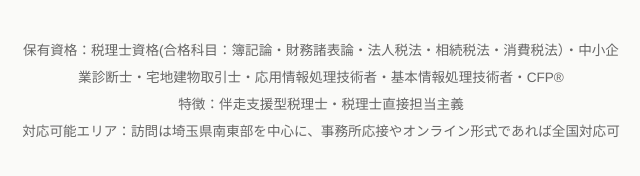
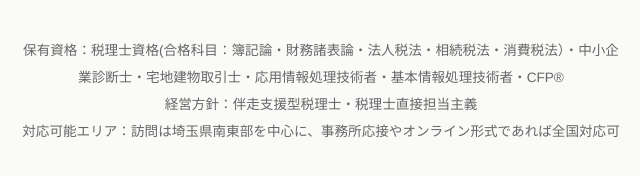
Before and after one commit to Kaz-taxoffice/kaz-taxoffice.github.io, a plain HTML site: page index.html in a window 1280 px wide. Shown: the part 680-856 px from the top of the page, 319-959 px from the left. Drawn offline with Linux system fonts and the light colour scheme.

Commit message:
Update feature description to management policy

```diff
--- a/index.html
+++ b/index.html
@@ -68,6 +68,7 @@
     税務会計に限らず幅広い基礎知識と教養の習得を続け、お客様に提供することを心がけております。<br><br>
     「ようやく状況が伝わったと思っても担当者が変わってまた最初から」<br>
     契約中は所長税理士が直接担当します。<br><br>
+
     私たちは、一過性の提案で終わるコンサルティングではなく、経営者様に寄り添う「地道で継続的なパートナー」であり続けたいと考えております。<br>
     現在、ホームページの開設準備を行っております。<br>
     準備が整い次第、サービスの詳細をご案内いたします。<br>
@@ -75,7 +76,7 @@
   </div>
   <div class="info">
     保有資格：税理士資格(合格科目：簿記論・財務諸表論・法人税法・相続税法・消費税法）・中小企業診断士・宅地建物取引士・応用情報処理技術者・基本情報処理技術者・CFP®<br>
-    特徴：伴走支援型税理士・税理士直接担当主義<br>
+    経営方針：伴走支援型税理士・税理士直接担当主義<br>
     対応可能エリア：訪問は埼玉県南東部を中心に、事務所応接やオンライン形式であれば全国対応可
   </div>
 </div>
```
